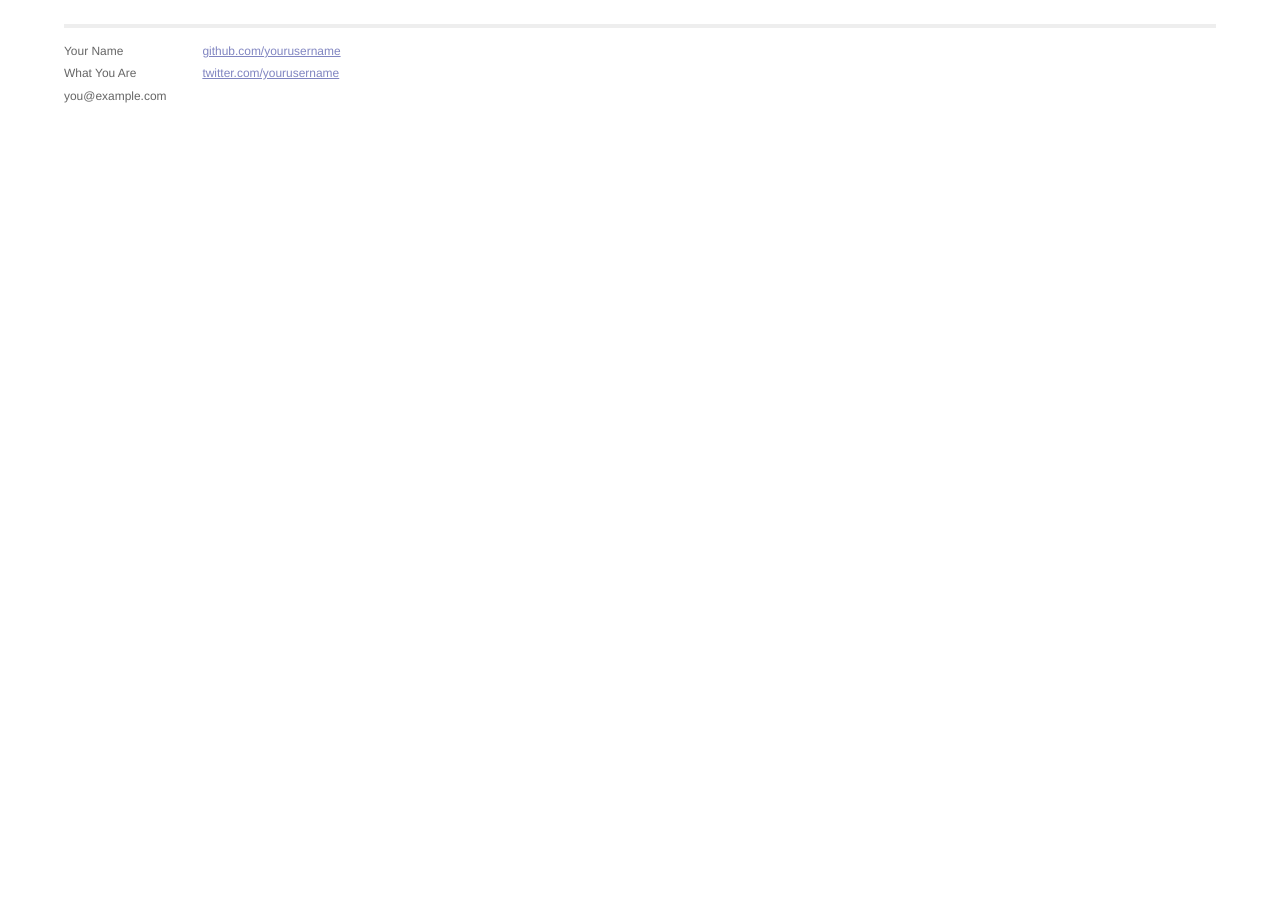
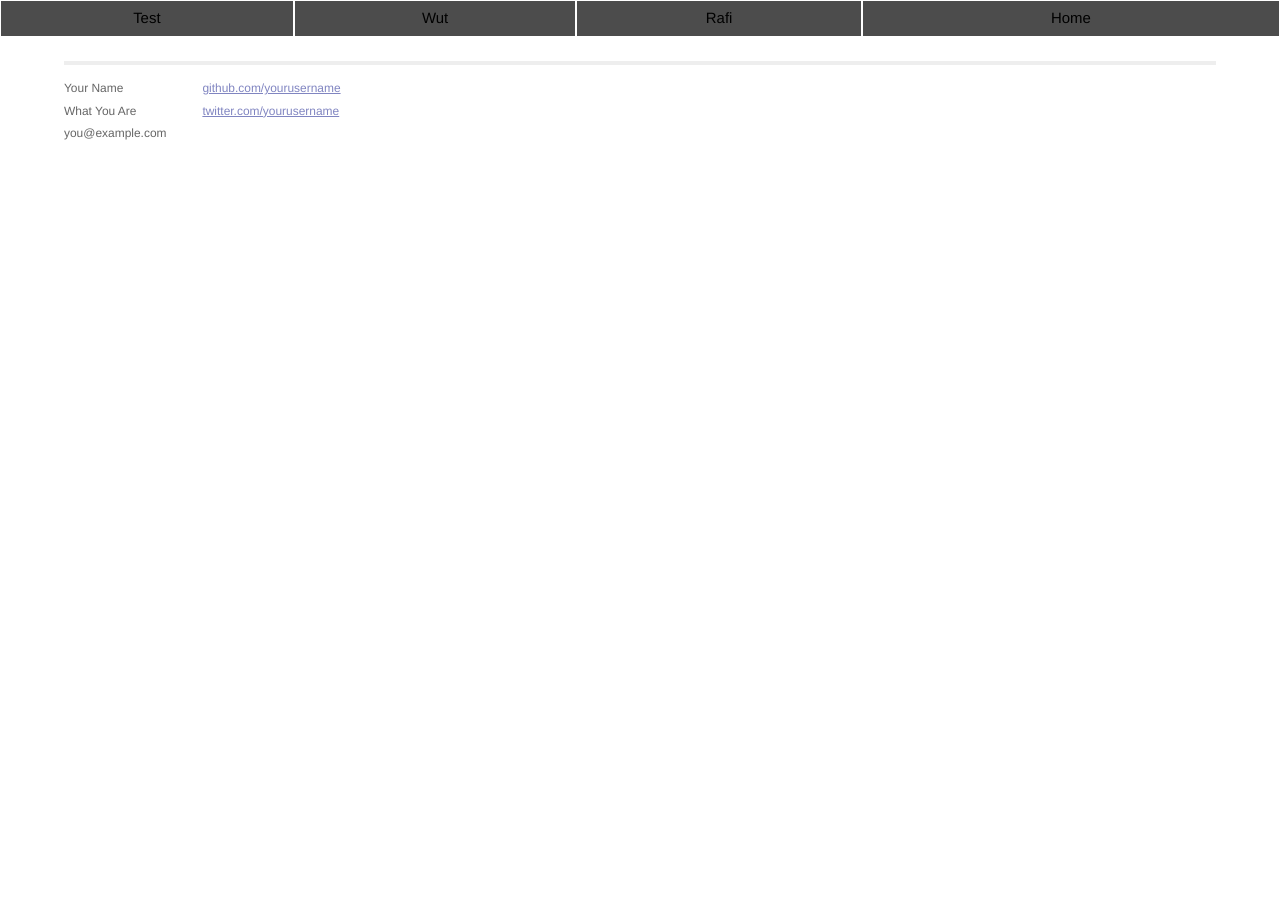
Before and after one commit to rafilong/rpg, a Jekyll site: the page built from index.html, in a window 1280 px wide. Built offline with Jekyll 4.4.1, drawn with Linux system fonts in a browser that asks for light colours; Markdown is read by kramdown in place of the engine named in the settings; after the commit the page ends 900 px from its top, so only the background shows below that.

Commit message:
Added template header text

```diff
--- a/_layouts/default.html
+++ b/_layouts/default.html
@@ -20,8 +20,20 @@
 
         <div class="site">
 
+	  <!-- Header -->
+	  <table width="100%">
+	    <tr>
+	      <td>Test</td>
+	      <td>Wut</td>
+	      <td>Rafi</td>
+	      <td>Home</td>
+	    </tr>
+	  </table>
+
+	  <!-- Content -->
           {{ content }}
 
+	  <!-- Footer -->
           <div class="footer">
             <div class="contact">
               <p>
--- a/assets/css/custom.css
+++ b/assets/css/custom.css
@@ -11,3 +11,21 @@
     background: 4c4c4c;
     text-align: center;
 }
+
+table {
+    color: 4c4c4c;
+    height: 2.5em;
+    margin: 0px;
+    border-spacing: 0px;
+}
+
+td {
+    background-color: #4c4c4c;
+    border: 1px solid white;
+    border-collapse: collapse;
+    text-align: center;
+}
+
+td.h5 {
+    color: white;
+}
```
